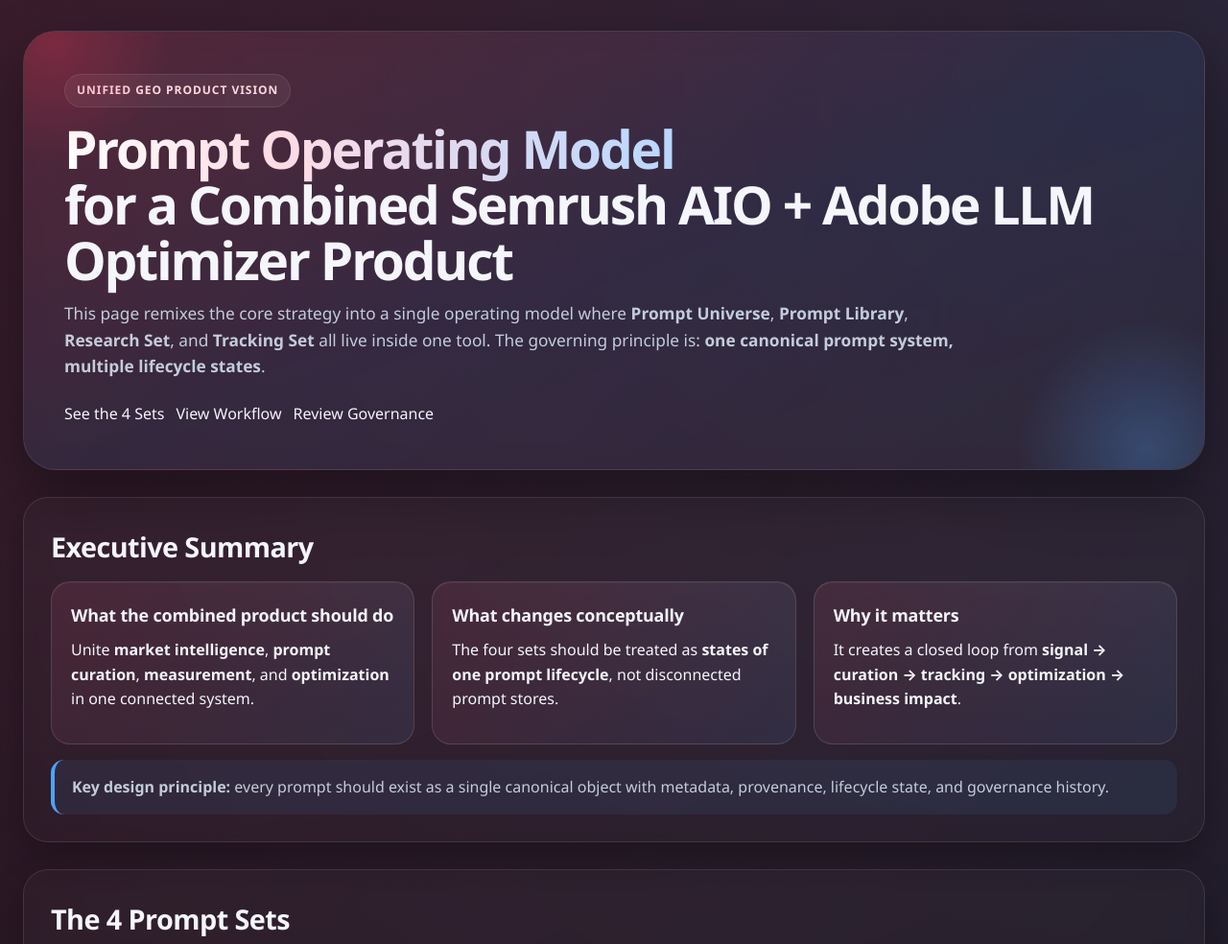
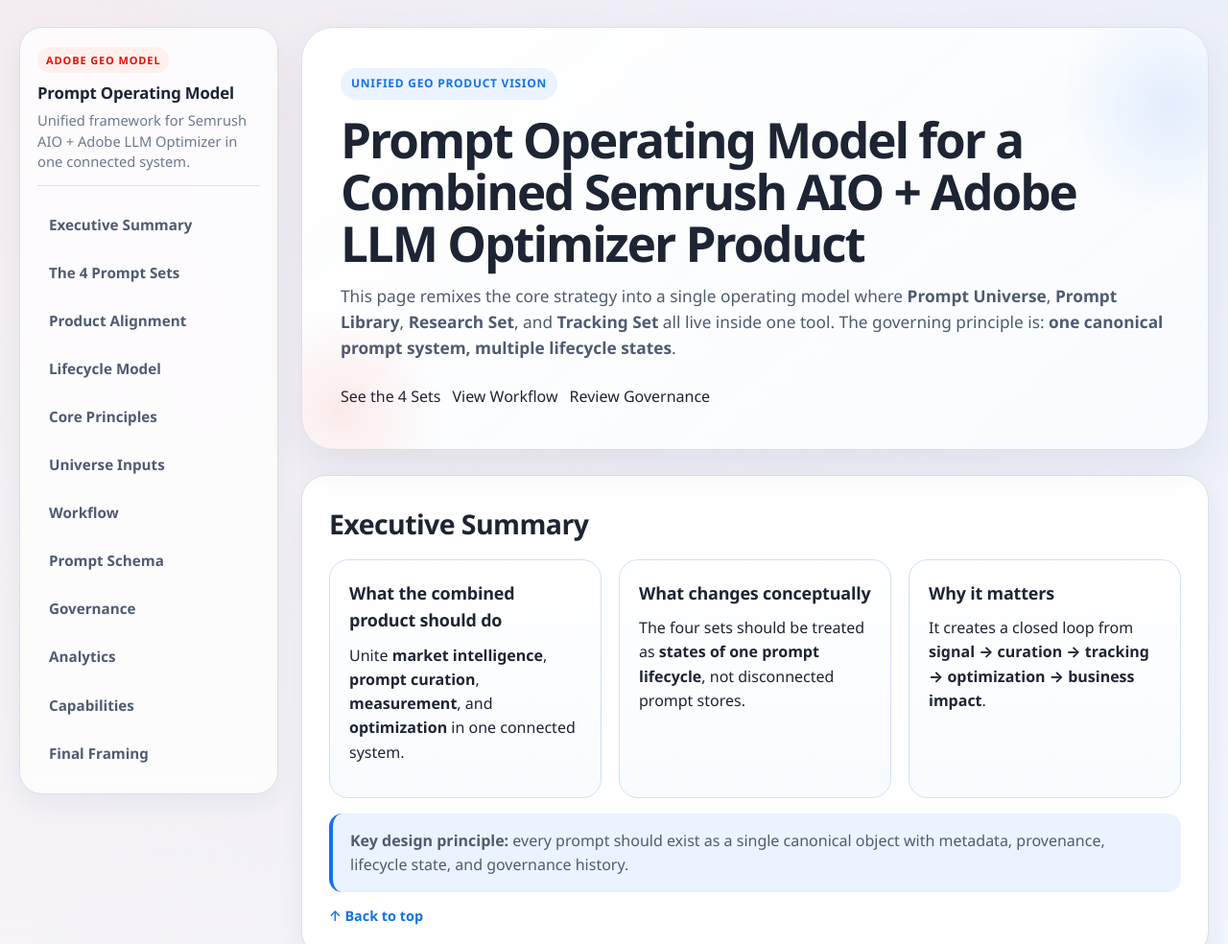
Before and after one commit to lbaoyu/eds-test, a website: page docs/llmo/prompts-operation-model.html in a window 1280 px wide. Shown: the top 984 px of the page at 96% size. Drawn offline with Linux system fonts and the light colour scheme.

Commit message:
Update prompts-operation-model.html

```diff
--- a/docs/llmo/prompts-operation-model.html
+++ b/docs/llmo/prompts-operation-model.html
@@ -3,39 +3,41 @@
 <head>
   <meta charset="UTF-8" />
   <meta name="viewport" content="width=device-width, initial-scale=1.0" />
-  <title>Unified Prompt Operating Model | Dark Adobe Theme</title>
+  <title>Unified Prompt Operating Model | Adobe Light Theme</title>
 
   <!-- Spectrum Web Components bundle for quick prototype usage -->
   <script type="module" src="https://cdn.jsdelivr.net/npm/@spectrum-web-components/bundle/elements.js?module"></script>
 
   <style>
     :root {
-      --bg: #0b0c10;
-      --bg-elevated: #12141a;
-      --surface: #161922;
-      --surface-2: #1c212c;
-      --surface-3: #232936;
-      --text: #f4f6fb;
-      --text-soft: #c4ccda;
-      --text-muted: #98a3b8;
-      --border: rgba(255, 255, 255, 0.1);
+      --bg: #f6f7fb;
+      --surface: #ffffff;
+      --surface-2: #f8f9fc;
+      --surface-3: #eef2f8;
+      --text: #1d2433;
+      --text-soft: #4f5b70;
+      --text-muted: #6c7890;
+      --border: #d9e0ea;
 
-      --adobe-red: #ff375f;
-      --adobe-red-deep: #d92b4c;
-      --adobe-blue: #4da3ff;
-      --adobe-blue-deep: #1473e6;
+      --adobe-red: #eb1000;
+      --adobe-red-soft: #fff0ee;
+      --adobe-blue: #1473e6;
+      --adobe-blue-soft: #eaf3ff;
 
-      --success: #35c759;
-      --warning: #ff9f0a;
-      --danger: #ff5a5f;
+      --success: #12805c;
+      --warning: #b76800;
+      --danger: #c9252d;
 
-      --shadow-lg: 0 24px 60px rgba(0, 0, 0, 0.38);
-      --shadow-md: 0 14px 34px rgba(0, 0, 0, 0.28);
+      --shadow-lg: 0 18px 40px rgba(33, 45, 74, 0.08);
+      --shadow-md: 0 10px 24px rgba(33, 45, 74, 0.06);
+
       --radius-xl: 28px;
       --radius-lg: 20px;
       --radius-md: 14px;
       --radius-sm: 10px;
-      --max: 1280px;
+
+      --page-max: 1440px;
+      --sidebar-w: 270px;
     }
 
     * {
@@ -44,15 +46,16 @@
 
     html {
       scroll-behavior: smooth;
+      scroll-padding-top: 20px;
     }
 
     body {
       margin: 0;
       color: var(--text);
       background:
-        radial-gradient(circle at top left, rgba(255, 55, 95, 0.18), transparent 34%),
-        radial-gradient(circle at top right, rgba(77, 163, 255, 0.16), transparent 32%),
-        linear-gradient(180deg, #090a0d 0%, #0e1015 48%, #0b0c10 100%);
+        radial-gradient(circle at top left, rgba(235, 16, 0, 0.05), transparent 22%),
+        radial-gradient(circle at top right, rgba(20, 115, 230, 0.06), transparent 24%),
+        linear-gradient(180deg, #f9fbff 0%, #f5f7fb 100%);
       font-family: "Adobe Clean", "Segoe UI", Inter, Arial, sans-serif;
       line-height: 1.58;
     }
@@ -66,71 +69,148 @@
       text-decoration: underline;
     }
 
-    .page {
-      width: min(100%, var(--max));
+    .shell {
+      width: min(100%, var(--page-max));
       margin: 0 auto;
-      padding: 32px 24px 72px;
+      padding: 28px 20px 72px;
+      display: grid;
+      grid-template-columns: var(--sidebar-w) minmax(0, 1fr);
+      gap: 24px;
+      align-items: start;
+    }
+
+    .sidebar {
+      position: sticky;
+      top: 20px;
+      align-self: start;
+      background: rgba(255, 255, 255, 0.78);
+      backdrop-filter: blur(10px);
+      border: 1px solid var(--border);
+      border-radius: 24px;
+      box-shadow: var(--shadow-md);
+      padding: 20px 18px;
+    }
+
+    .sidebar-brand {
+      margin-bottom: 18px;
+      padding-bottom: 14px;
+      border-bottom: 1px solid var(--border);
+    }
+
+    .sidebar-eyebrow {
+      display: inline-block;
+      padding: 5px 9px;
+      border-radius: 999px;
+      background: var(--adobe-red-soft);
+      color: var(--adobe-red);
+      font-size: 11px;
+      font-weight: 700;
+      letter-spacing: 0.08em;
+      text-transform: uppercase;
+      margin-bottom: 10px;
+    }
+
+    .sidebar h2 {
+      margin: 0;
+      font-size: 1.05rem;
+      line-height: 1.25;
+      letter-spacing: -0.01em;
+    }
+
+    .sidebar p {
+      margin: 8px 0 0;
+      color: var(--text-muted);
+      font-size: 0.92rem;
+      line-height: 1.45;
+    }
+
+    .nav-list {
+      display: flex;
+      flex-direction: column;
+      gap: 6px;
+      margin-top: 8px;
+    }
+
+    .nav-link {
+      display: block;
+      padding: 10px 12px;
+      border-radius: 12px;
+      color: var(--text-soft);
+      font-size: 0.95rem;
+      font-weight: 600;
+      transition: background 120ms ease, color 120ms ease, transform 120ms ease;
+    }
+
+    .nav-link:hover {
+      background: var(--adobe-blue-soft);
+      color: var(--adobe-blue);
+      text-decoration: none;
+      transform: translateX(2px);
+    }
+
+    .content {
+      min-width: 0;
     }
 
     .hero {
       position: relative;
       overflow: hidden;
-      border: 1px solid rgba(255,255,255,0.09);
+      border: 1px solid var(--border);
       border-radius: 34px;
-      padding: 44px 42px;
-      margin-bottom: 28px;
+      padding: 42px 40px;
+      margin-bottom: 26px;
       background:
-        linear-gradient(135deg, rgba(255,255,255,0.03), rgba(255,255,255,0.01)),
-        linear-gradient(160deg, rgba(255,55,95,0.12), rgba(20,115,230,0.08) 52%, rgba(255,255,255,0.02));
+        linear-gradient(140deg, rgba(255,255,255,0.98), rgba(248,251,255,0.95)),
+        linear-gradient(90deg, rgba(235, 16, 0, 0.04), rgba(20, 115, 230, 0.05));
       box-shadow: var(--shadow-lg);
-      backdrop-filter: blur(10px);
     }
 
     .hero::before {
       content: "";
       position: absolute;
-      inset: auto -80px -120px auto;
-      width: 280px;
-      height: 280px;
+      right: -80px;
+      top: -40px;
+      width: 240px;
+      height: 240px;
       border-radius: 50%;
-      background: radial-gradient(circle, rgba(77,163,255,0.28), transparent 68%);
+      background: radial-gradient(circle, rgba(20,115,230,0.10), transparent 68%);
       pointer-events: none;
     }
 
     .hero::after {
       content: "";
       position: absolute;
-      inset: -120px auto auto -100px;
-      width: 260px;
-      height: 260px;
+      left: -70px;
+      bottom: -70px;
+      width: 220px;
+      height: 220px;
       border-radius: 50%;
-      background: radial-gradient(circle, rgba(255,55,95,0.22), transparent 68%);
+      background: radial-gradient(circle, rgba(235,16,0,0.08), transparent 68%);
       pointer-events: none;
     }
 
     .eyebrow {
       display: inline-block;
-      padding: 7px 12px;
+      margin-bottom: 14px;
+      padding: 7px 11px;
       border-radius: 999px;
-      margin-bottom: 14px;
-      background: rgba(255,255,255,0.06);
-      border: 1px solid rgba(255,255,255,0.09);
-      color: #ffd7df;
+      background: var(--adobe-blue-soft);
+      color: var(--adobe-blue);
       font-size: 12px;
       font-weight: 700;
-      letter-spacing: 0.08em;
+      letter-spacing: 0.06em;
       text-transform: uppercase;
     }
 
     h1 {
       margin: 0 0 14px;
-      font-size: clamp(2.1rem, 4.3vw, 3.9rem);
-      line-height: 1.05;
+      font-size: clamp(2.15rem, 4vw, 3.75rem);
+      line-height: 1.06;
       letter-spacing: -0.04em;
     }
 
     .lead {
-      max-width: 960px;
+      max-width: 940px;
       margin: 0 0 24px;
       color: var(--text-soft);
       font-size: 1.08rem;
@@ -143,21 +223,21 @@
     }
 
     .section {
-      margin-top: 28px;
+      margin-top: 24px;
     }
 
     .section-card {
-      background: linear-gradient(180deg, rgba(255,255,255,0.025), rgba(255,255,255,0.015));
+      background: var(--surface);
       border: 1px solid var(--border);
       border-radius: 26px;
       box-shadow: var(--shadow-md);
       padding: 28px;
-      backdrop-filter: blur(8px);
     }
 
-    h2 {
+    h2.section-title,
+    .section-card > h2 {
       margin: 0 0 14px;
-      font-size: 1.8rem;
+      font-size: 1.78rem;
       letter-spacing: -0.02em;
     }
 
@@ -167,17 +247,17 @@
       letter-spacing: -0.01em;
     }
 
-    h4 {
-      margin: 0 0 8px;
-      font-size: 1rem;
-    }
-
     p {
       margin: 0 0 14px;
     }
 
     .muted {
       color: var(--text-muted);
+    }
+
+    .section-anchor {
+      position: relative;
+      top: -6px;
     }
 
     .grid {
@@ -198,26 +278,24 @@
     }
 
     .card {
-      background: linear-gradient(180deg, var(--surface-2), var(--surface));
+      background: linear-gradient(180deg, var(--surface) 0%, var(--surface-2) 100%);
       border: 1px solid var(--border);
       border-radius: var(--radius-lg);
       padding: 20px;
-      box-shadow: inset 0 1px 0 rgba(255,255,255,0.03);
     }
 
     .card.soft {
-      background: linear-gradient(180deg, rgba(255,255,255,0.025), rgba(255,255,255,0.012));
+      background: linear-gradient(180deg, #ffffff 0%, #fafcff 100%);
     }
 
     .card.accent {
       background:
-        linear-gradient(180deg, rgba(255,255,255,0.03), rgba(255,255,255,0.01)),
-        linear-gradient(135deg, rgba(255,55,95,0.08), rgba(77,163,255,0.08));
-      border-color: rgba(255,255,255,0.12);
+        linear-gradient(180deg, #ffffff 0%, #f8fbff 100%);
+      border-color: #cfe0f5;
     }
 
     .term-card {
-      min-height: 225px;
+      min-height: 230px;
     }
 
     .term-card .term {
@@ -229,7 +307,7 @@
     .term-card .meaning {
       display: inline-block;
       margin-bottom: 12px;
-      color: #8cc1ff;
+      color: var(--adobe-blue);
       font-weight: 700;
     }
 
@@ -243,14 +321,13 @@
     .pill {
       display: inline-flex;
       align-items: center;
-      gap: 6px;
       padding: 8px 12px;
       border-radius: 999px;
       white-space: nowrap;
       font-size: 0.9rem;
       color: var(--text-soft);
-      background: rgba(255,255,255,0.05);
-      border: 1px solid rgba(255,255,255,0.08);
+      background: #f2f6fb;
+      border: 1px solid var(--border);
     }
 
     .flow {
@@ -261,9 +338,7 @@
     }
 
     .flow-step {
-      background:
-        linear-gradient(180deg, rgba(255,255,255,0.03), rgba(255,255,255,0.012)),
-        linear-gradient(180deg, var(--surface-2), var(--surface));
+      background: linear-gradient(180deg, #ffffff 0%, #fafcff 100%);
       border: 1px solid var(--border);
       border-radius: 18px;
       padding: 18px;
@@ -278,10 +353,10 @@
       justify-content: center;
       border-radius: 999px;
       font-weight: 800;
-      color: white;
-      background: linear-gradient(135deg, var(--adobe-red), var(--adobe-blue-deep));
+      color: #fff;
+      background: linear-gradient(135deg, var(--adobe-red), var(--adobe-blue));
       margin-bottom: 12px;
-      box-shadow: 0 8px 18px rgba(20,115,230,0.28);
+      box-shadow: 0 8px 16px rgba(20, 115, 230, 0.18);
     }
 
     .callout {
@@ -289,23 +364,23 @@
       padding: 16px 18px;
       border-radius: 14px;
       border-left: 4px solid var(--adobe-blue);
-      background: rgba(77,163,255,0.08);
+      background: var(--adobe-blue-soft);
       color: var(--text-soft);
     }
 
     .callout.warning {
       border-left-color: var(--warning);
-      background: rgba(255,159,10,0.10);
+      background: #fff5e9;
     }
 
     .callout.success {
       border-left-color: var(--success);
-      background: rgba(53,199,89,0.10);
+      background: #edf9f4;
     }
 
     .callout.danger {
       border-left-color: var(--danger);
-      background: rgba(255,90,95,0.11);
+      background: #fff1f1;
     }
 
     .kpi-list,
@@ -339,8 +414,8 @@
     }
 
     th {
-      background: rgba(255,255,255,0.045);
-      color: #ffffff;
+      background: #f4f7fb;
+      color: var(--text);
       font-size: 0.93rem;
     }
 
@@ -361,11 +436,9 @@
 
     .sticky-note {
       position: sticky;
-      top: 24px;
-      background:
-        linear-gradient(180deg, rgba(255,255,255,0.03), rgba(255,255,255,0.012)),
-        linear-gradient(135deg, rgba(255,55,95,0.08), rgba(77,163,255,0.08));
-      border: 1px solid rgba(255,255,255,0.12);
+      top: 20px;
+      background: linear-gradient(180deg, #ffffff 0%, #f8fbff 100%);
+      border: 1px solid #d3e1f2;
       border-radius: 18px;
       padding: 20px;
       box-shadow: var(--shadow-md);
@@ -376,7 +449,7 @@
       padding: 22px 24px;
       border-radius: 20px;
       border: 1px solid var(--border);
-      background: linear-gradient(180deg, var(--surface-2), var(--surface));
+      background: var(--surface);
       color: var(--text-muted);
     }
 
@@ -389,9 +462,8 @@
       margin: 12px 0 0;
       padding: 16px;
       border-radius: 14px;
-      background: #0a0d12;
-      border: 1px solid rgba(255,255,255,0.08);
-      color: #e9eef9;
+      background: #132033;
+      color: #f6f9ff;
       overflow: auto;
       font-size: 0.92rem;
     }
@@ -404,29 +476,37 @@
       font-weight: 700;
       margin-right: 6px;
       margin-bottom: 6px;
-      border: 1px solid rgba(255,255,255,0.08);
-      background: rgba(255,255,255,0.05);
+      background: #f1f5fb;
+      border: 1px solid var(--border);
       color: var(--text-soft);
     }
 
-    .tag.blue { color: #9fd0ff; }
-    .tag.green { color: #8ae9a1; }
-    .tag.orange { color: #ffc56e; }
-    .tag.red { color: #ff9aa7; }
+    .tag.blue { color: var(--adobe-blue); }
+    .tag.green { color: var(--success); }
+    .tag.orange { color: var(--warning); }
+    .tag.red { color: var(--danger); }
 
-    .gradient-text {
-      background: linear-gradient(90deg, #ffffff 0%, #ffdbe4 35%, #b8d8ff 100%);
-      -webkit-background-clip: text;
-      background-clip: text;
-      color: transparent;
+    .jump-top {
+      display: inline-block;
+      margin-top: 14px;
+      font-size: 0.9rem;
+      font-weight: 600;
     }
 
-    .micro {
-      font-size: 0.9rem;
-      color: var(--text-muted);
+    @media (max-width: 1180px) {
+      .shell {
+        grid-template-columns: 1fr;
       }
 
-    @media (max-width: 1080px) {
+      .sidebar {
+        position: static;
+      }
+
+      .nav-list {
+        display: grid;
+        grid-template-columns: repeat(2, minmax(0, 1fr));
+      }
+
       .grid-4,
       .flow {
         grid-template-columns: repeat(2, minmax(0, 1fr));
@@ -441,36 +521,65 @@
       }
     }
 
-    @media (max-width: 740px) {
-      .page {
-        padding: 18px 14px 46px;
+    @media (max-width: 760px) {
+      .shell {
+        padding: 16px 12px 48px;
       }
 
       .hero,
-      .section-card {
-        padding: 22px;
+      .section-card,
+      .sidebar {
+        padding: 20px;
       }
 
       .grid-2,
       .grid-3,
       .grid-4,
-      .flow {
+      .flow,
+      .nav-list {
         grid-template-columns: 1fr;
       }
 
       h1 {
-        font-size: 2.25rem;
+        font-size: 2.2rem;
       }
     }
   </style>
 </head>
 <body>
-  <sp-theme color="dark" scale="medium" system="spectrum">
-    <main class="page">
+  <sp-theme color="light" scale="medium" system="spectrum">
+    <div class="shell" id="top">
+
+      <aside class="sidebar">
+        <div class="sidebar-brand">
+          <div class="sidebar-eyebrow">Adobe GEO Model</div>
+          <h2>Prompt Operating Model</h2>
+          <p>
+            Unified framework for Semrush AIO + Adobe LLM Optimizer in one connected system.
+          </p>
+        </div>
+
+        <nav class="nav-list" aria-label="Section navigation">
+          <a class="nav-link" href="#summary">Executive Summary</a>
+          <a class="nav-link" href="#terms">The 4 Prompt Sets</a>
+          <a class="nav-link" href="#alignment">Product Alignment</a>
+          <a class="nav-link" href="#lifecycle">Lifecycle Model</a>
+          <a class="nav-link" href="#principles">Core Principles</a>
+          <a class="nav-link" href="#sources">Universe Inputs</a>
+          <a class="nav-link" href="#workflow">Workflow</a>
+          <a class="nav-link" href="#metadata">Prompt Schema</a>
+          <a class="nav-link" href="#governance">Governance</a>
+          <a class="nav-link" href="#analytics">Analytics</a>
+          <a class="nav-link" href="#implementation">Capabilities</a>
+          <a class="nav-link" href="#final-model">Final Framing</a>
+        </nav>
+      </aside>
+
+      <main class="content">
 
         <section class="hero">
           <div class="eyebrow">Unified GEO Product Vision</div>
-        <h1><span class="gradient-text">Prompt Operating Model</span><br />for a Combined Semrush AIO + Adobe LLM Optimizer Product</h1>
+          <h1>Prompt Operating Model for a Combined Semrush AIO + Adobe LLM Optimizer Product</h1>
           <p class="lead">
             This page remixes the core strategy into a single operating model where
             <strong>Prompt Universe</strong>, <strong>Prompt Library</strong>, <strong>Research Set</strong>, and
@@ -484,7 +593,7 @@
           </div>
         </section>
 
-      <section class="section section-card" id="summary">
+        <section id="summary" class="section section-card">
           <h2>Executive Summary</h2>
           <div class="grid grid-3">
             <div class="card accent">
@@ -513,6 +622,7 @@
             <strong>Key design principle:</strong> every prompt should exist as a single canonical object with metadata,
             provenance, lifecycle state, and governance history.
           </div>
+          <a class="jump-top" href="#top">↑ Back to top</a>
         </section>
 
         <section id="terms" class="section section-card">
@@ -566,6 +676,7 @@
               </div>
             </div>
           </div>
+          <a class="jump-top" href="#top">↑ Back to top</a>
         </section>
 
         <section id="alignment" class="section section-card">
@@ -606,6 +717,7 @@
               </tr>
             </tbody>
           </table>
+          <a class="jump-top" href="#top">↑ Back to top</a>
         </section>
 
         <section id="lifecycle" class="section section-card">
@@ -655,6 +767,7 @@
           <div class="callout success">
             <strong>Best implementation choice:</strong> model the four sets as prompt states and views, not four duplicated data pools.
           </div>
+          <a class="jump-top" href="#top">↑ Back to top</a>
         </section>
 
         <section id="principles" class="section section-card">
@@ -678,9 +791,10 @@
             </div>
           </div>
 
-        <div class="callout warning">
+          <div class="callout.warning">
             <strong>Most important operating rule:</strong> do not let the tracking set become a brainstorming scratchpad.
           </div>
+          <a class="jump-top" href="#top">↑ Back to top</a>
         </section>
 
         <section id="sources" class="section section-card">
@@ -726,6 +840,7 @@
               </tr>
             </tbody>
           </table>
+          <a class="jump-top" href="#top">↑ Back to top</a>
         </section>
 
         <section id="workflow" class="section">
@@ -757,6 +872,8 @@
                 <h3>Step 5 — Review on Cadence</h3>
                 <p>Revisit prompts regularly but deliberately. Add or retire prompts based on evidence, not churn.</p>
               </div>
+
+              <a class="jump-top" href="#top">↑ Back to top</a>
             </div>
 
             <aside class="sticky-note">
@@ -806,6 +923,7 @@
               <tr><td><code>last_reviewed_at</code></td><td>Governance timestamp</td></tr>
             </tbody>
           </table>
+          <a class="jump-top" href="#top">↑ Back to top</a>
         </section>
 
         <section id="governance" class="section section-card">
@@ -839,6 +957,7 @@
           <div class="callout danger">
             <strong>Main platform risk:</strong> <strong>paraphrase inflation</strong> — library growth without distinct new signal.
           </div>
+          <a class="jump-top" href="#top">↑ Back to top</a>
         </section>
 
         <section id="analytics" class="section section-card">
@@ -874,6 +993,7 @@
               </ul>
             </div>
           </div>
+          <a class="jump-top" href="#top">↑ Back to top</a>
         </section>
 
         <section id="implementation" class="section section-card">
@@ -916,6 +1036,7 @@
               </tr>
             </tbody>
           </table>
+          <a class="jump-top" href="#top">↑ Back to top</a>
         </section>
 
         <section id="final-model" class="section section-card">
@@ -944,14 +1065,16 @@
             <strong>Best end-state:</strong> a single Adobe product where the four prompt sets are first-class lifecycle stages,
             supported by market intelligence, prompt governance, research workflows, and longitudinal measurement.
           </div>
+          <a class="jump-top" href="#top">↑ Back to top</a>
         </section>
 
         <footer class="footer">
-        <strong>Prototype note:</strong> this dark variant is tuned more like an internal strategy landing page or executive narrative surface.
-        For production, you would likely tighten typography, swap the bundle import for selective Spectrum components, and wire the sections to live data models.
+          <strong>Prototype note:</strong> this light variant adds a sticky left navigation for easier scanning and section jumping.
+          For production, you could further enhance it with active-section highlighting, scrollspy behavior, and collapsible nav groups.
         </footer>
 
       </main>
+    </div>
   </sp-theme>
 </body>
 </html>
```
Lines whose indentation alone changed are shown as unchanged.
